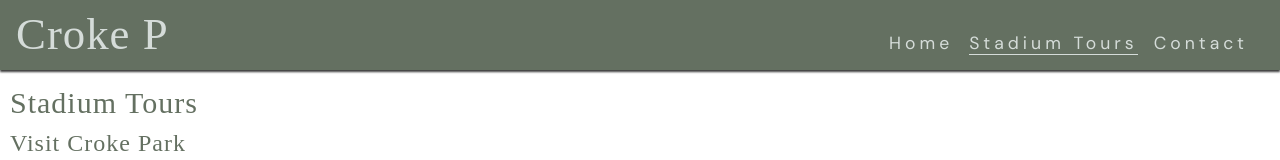
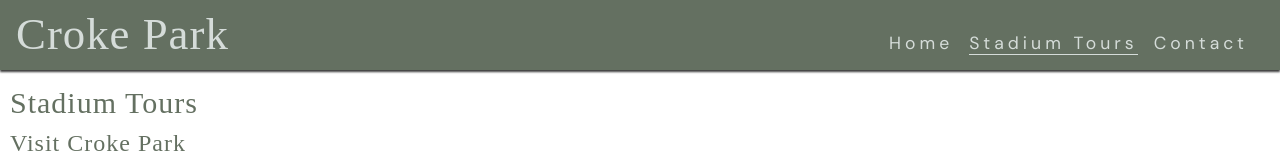
Before and after one commit to KellyT4425/Croke-Park, a plain HTML site: page tours.html in a window 1280 px wide. Shown: the top 160 px of the page. Drawn offline with nearby package versions, Linux system fonts and the light colour scheme; a web font is replaced by a local one.

Commit message:
merging to vs code

```diff
--- a/tours.html
+++ b/tours.html
@@ -27,7 +27,7 @@
 
     <header>
         <a href="index.html">
-            <h1 id="logo">Croke P</h1>
+            <h1 id="logo">Croke Park</h1>
         </a>
         <input type="checkbox" id="nav-toggle" name="nav-toggle">
         <label for="nav-toggle" class="nav-toggle-label"><i class="fa-solid fa-bars"></i></label>
```
